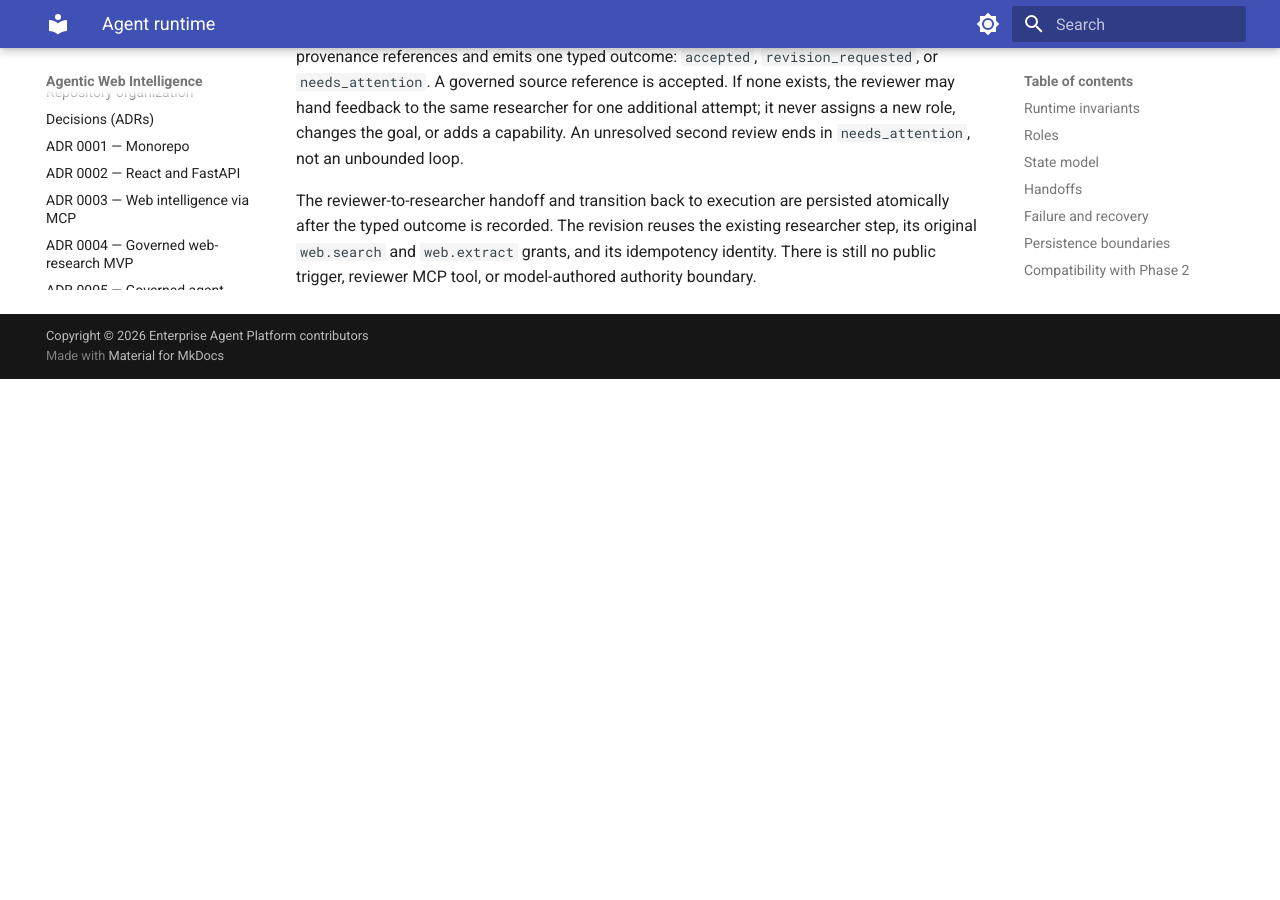
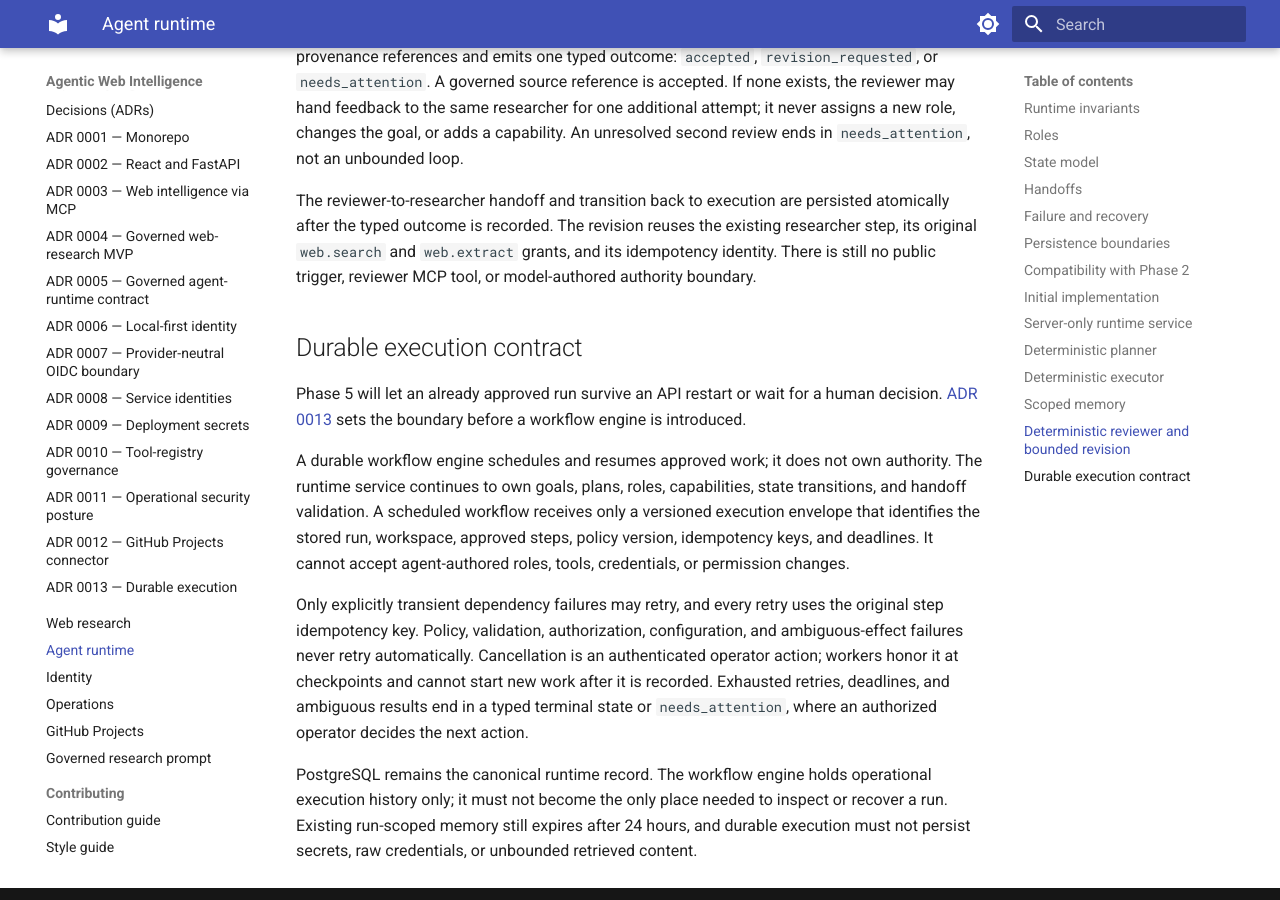
Before and after one commit to AIFORCE-CONSULTING/agentic-web-intelligence, an MkDocs documentation site: the page built from docs/agent-runtime.md, in a window 1280 px wide and 900 px high, scrolled down 4669 px. Built offline with MkDocs 1.6.1 and Material for MkDocs 9.7.7, drawn with Linux system fonts in a browser that asks for light colours; before the commit the page ends 5048 px from its top, so only the background shows below that.

Commit message:
docs: define durable execution contract

```diff
--- /dev/null
+++ b/docs/adr/0013-governed-durable-execution-contract.md
@@ -0,0 +1,107 @@
+# ADR 0013: Keep durable execution subordinate to runtime policy
+
+- Status: Accepted
+- Date: 2026-09-08
+
+## Context
+
+Phase 3 established a server-only runtime that owns plans, role assignments,
+capability grants, state transitions, and bounded researcher-reviewer
+handoffs. Its work currently runs within an API process. That is appropriate
+for short, deterministic work, but it cannot safely survive an API restart,
+wait for a human decision over a long period, or give operators reliable
+control over long-running execution.
+
+Phase 5 will introduce a durable workflow engine, initially Temporal. A
+workflow engine can retry and resume work, but it must not become an alternate
+control plane through which an agent, workflow input, or worker can create a
+new goal, role, capability, or tool path.
+
+## Decision
+
+The platform's runtime service remains the authority boundary. The durable
+workflow engine is a server-only execution and scheduling mechanism, not an
+agent tool, public API, identity provider, or policy engine.
+
+### Eligible work
+
+Only an existing runtime run with a server-materialized plan may outlive its
+initiating API request. The first durable workflow may execute an approved
+researcher step, persist a validated checkpoint, run the no-tool reviewer, and
+wait at an explicit human approval or revision gate. Planning, plan approval,
+role assignment, capability grants, and creation of a durable workflow remain
+trusted server-side actions.
+
+The API records a durable-work request before scheduling it and returns a run
+identifier. It never relies on an open browser request, a model response, or a
+worker's in-memory state as the source of truth for a running job.
+
+### Authority and inputs
+
+Each scheduled workflow receives a versioned, immutable execution envelope
+containing only the runtime run ID, workspace ID, approved plan/step IDs,
+policy version, idempotency identities, and bounded deadline information. It
+does not receive credentials, browser sessions, raw request headers, or
+agent-authored authority fields.
+
+Before every activity that can call a governed capability, the worker reloads
+the persisted run and asks the runtime service to validate the stored step,
+current state, workspace, and capability grant. Workflow input, activity
+results, retrieved content, and handoff text remain untrusted data. They cannot
+alter the goal, add a role, select a tool, expand a capability, or schedule new
+work outside the approved plan.
+
+Temporal credentials, when introduced, belong only to the platform's
+server-side deployment. Neither an agent nor an MCP client receives a Temporal
+client, task queue name, or generic workflow-start capability.
+
+### Retry, timeout, and idempotency
+
+- A step's existing server-assigned timeout is the maximum work time. A durable
+  workflow has a separate overall deadline and stops at that deadline even if
+  individual activity attempts remain.
+- Only dependency failures explicitly classified as transient may retry.
+  Validation, policy, authorization, schema, and configuration failures never
+  retry automatically.
+- Every retry uses the same persisted step idempotency key. Activities must
+  record their attempt and check for a prior completed effect before repeating
+  it.
+- Any effect whose completion is ambiguous is not retried. The run becomes
+  `needs_attention` with sanitized diagnostic metadata.
+- The existing researcher revision limit is a review-loop budget, not a
+  generic activity retry budget. Durable retries do not create additional
+  reviewer-to-researcher revisions.
+
+### Cancellation, retention, and escalation
+
+An authenticated operator may request cancellation through a future
+authorization-protected control-plane endpoint. Cancellation is recorded in
+the runtime store, delivered to the workflow cooperatively, and prevents new
+activities, handoffs, or capability calls. A worker rechecks cancellation at
+each checkpoint; cancellation does not erase existing audit history.
+
+The durable engine's execution history is operational data, not the canonical
+record of the run. PostgreSQL remains the durable system of record for runtime
+state, approvals, events, handoffs, and provenance references. Run-scoped
+memory continues to expire after 24 hours. The Phase 5 implementation will
+add a documented retention schedule for durable workflow metadata and cleanup
+jobs; it will not extend retention implicitly or retain secrets, raw provider
+responses, or browser credentials.
+
+Exhausted transient retries, expired deadlines, unavailable dependencies,
+ambiguous effects, and rejected approval gates transition to a typed terminal
+or `needs_attention` state. They create a minimal, redacted audit event and
+require an authorized operator decision to retry, revise, cancel, or close the
+run. No durable workflow may silently restart a terminal run.
+
+## Consequences
+
+Phase 5 can add resilient execution and human wait states without weakening
+the Phase 3 runtime contract or the Phase 4 workspace authorization boundary.
+It also requires more explicit state, idempotency, activity classification,
+and operator controls than a background-task implementation.
+
+The next implementation slice is a local Temporal deployment and a narrow
+server-only adapter that executes one already-approved runtime path. Public
+workflow-start endpoints, agent-accessible scheduler tools, arbitrary worker
+code, and automatic retries of uncertain effects are explicitly out of scope.
--- a/docs/agent-runtime.md
+++ b/docs/agent-runtime.md
@@ -184,3 +184,31 @@
 researcher step, its original `web.search` and `web.extract` grants, and its
 idempotency identity. There is still no public trigger, reviewer MCP tool, or
 model-authored authority boundary.
+
+## Durable execution contract
+
+Phase 5 will let an already approved run survive an API restart or wait for a
+human decision. [ADR 0013](adr/0013-governed-durable-execution-contract.md)
+sets the boundary before a workflow engine is introduced.
+
+A durable workflow engine schedules and resumes approved work; it does not own
+authority. The runtime service continues to own goals, plans, roles,
+capabilities, state transitions, and handoff validation. A scheduled workflow
+receives only a versioned execution envelope that identifies the stored run,
+workspace, approved steps, policy version, idempotency keys, and deadlines.
+It cannot accept agent-authored roles, tools, credentials, or permission
+changes.
+
+Only explicitly transient dependency failures may retry, and every retry uses
+the original step idempotency key. Policy, validation, authorization,
+configuration, and ambiguous-effect failures never retry automatically.
+Cancellation is an authenticated operator action; workers honor it at
+checkpoints and cannot start new work after it is recorded. Exhausted retries,
+deadlines, and ambiguous results end in a typed terminal state or
+`needs_attention`, where an authorized operator decides the next action.
+
+PostgreSQL remains the canonical runtime record. The workflow engine holds
+operational execution history only; it must not become the only place needed to
+inspect or recover a run. Existing run-scoped memory still expires after 24
+hours, and durable execution must not persist secrets, raw credentials, or
+unbounded retrieved content.
--- a/docs/decisions.md
+++ b/docs/decisions.md
@@ -13,3 +13,5 @@
 - [ADR 0009 — Centralized deployment secrets](adr/0009-centralized-deployment-secrets.md)
 - [ADR 0010 — Code-owned tool-registry governance](adr/0010-code-owned-tool-registry-governance.md)
 - [ADR 0011 — Operational security posture](adr/0011-operational-security-posture.md)
+- [ADR 0012 — GitHub Projects connector](adr/0012-human-operated-github-projects-connector.md)
+- [ADR 0013 — Governed durable-execution contract](adr/0013-governed-durable-execution-contract.md)
--- a/mkdocs.yml
+++ b/mkdocs.yml
@@ -81,6 +81,7 @@
       - ADR 0010 — Tool-registry governance: adr/0010-code-owned-tool-registry-governance.md
       - ADR 0011 — Operational security posture: adr/0011-operational-security-posture.md
       - ADR 0012 — GitHub Projects connector: adr/0012-human-operated-github-projects-connector.md
+      - ADR 0013 — Durable execution: adr/0013-governed-durable-execution-contract.md
   - Web research: governed-web-research.md
   - Agent runtime: agent-runtime.md
   - Identity: identity.md
```
Also changed, not shown: ROADMAP.md (+11 -0 lines).
